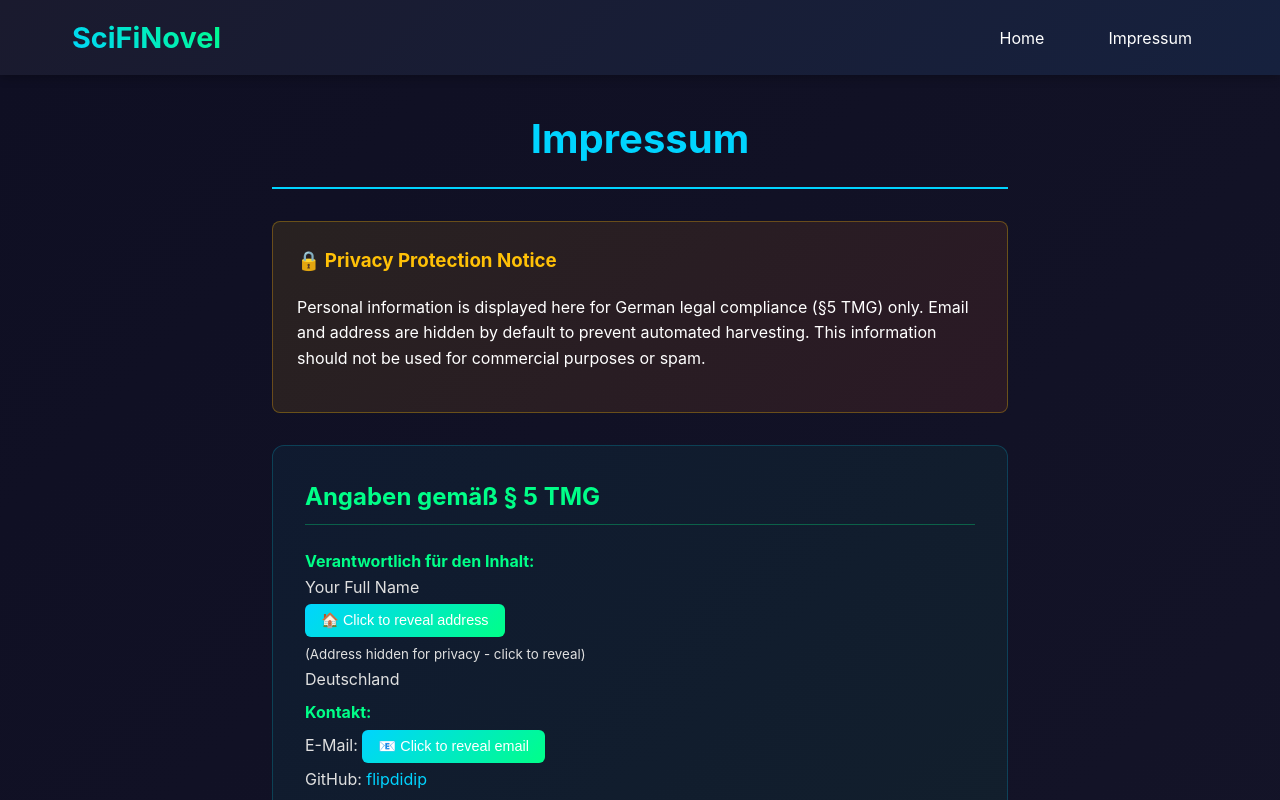
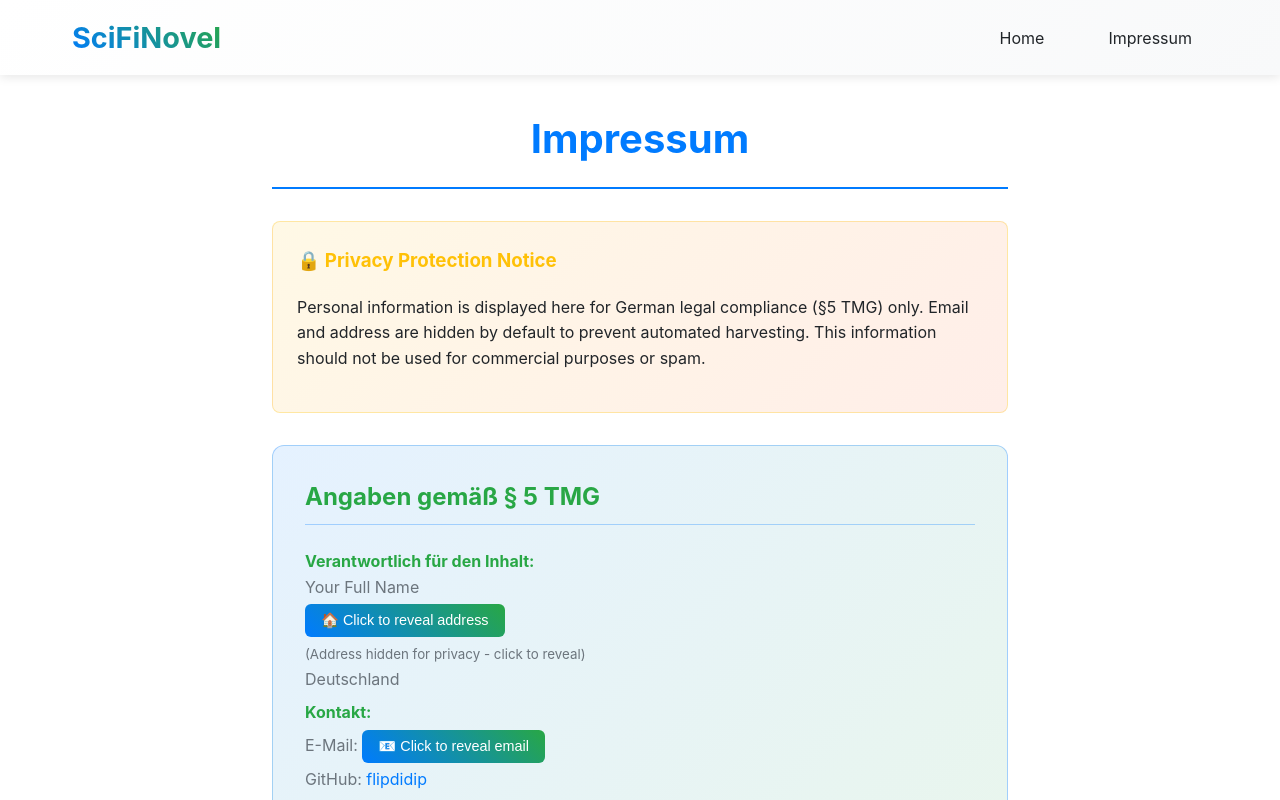
Before and after one commit to flipdidip/SciFiNovel, a React (Vite) app: page /SciFiNovel/impressum in a window 1280 px wide. Shown: the top 800 px of the page. Built offline with nearby package versions, Linux system fonts and the light colour scheme.

Commit message:
Dark and light mode

```diff
--- a/src/App.css
+++ b/src/App.css
@@ -2,8 +2,8 @@
   margin: 0;
   padding: 0;
   min-height: 100vh;
-  background: linear-gradient(135deg, #0f0f23, #1a1a2e);
-  color: white;
+  background: var(--bg-primary);
+  color: var(--text-primary);
 }
 
 * {
@@ -17,24 +17,24 @@ body {
     sans-serif;
   -webkit-font-smoothing: antialiased;
   -moz-osx-font-smoothing: grayscale;
-  background: linear-gradient(135deg, #0f0f23, #1a1a2e);
+  background: var(--bg-primary);
 }
 
 /* Global link styles */
 a {
-  color: #00d4ff;
+  color: var(--accent-primary);
   text-decoration: none;
 }
 
 a:hover {
-  color: #00ff88;
+  color: var(--accent-secondary);
 }
 
 /* Global button styles */
 button {
-  background: linear-gradient(135deg, #00d4ff, #00ff88);
+  background: var(--accent-gradient);
   border: none;
-  color: white;
+  color: var(--text-inverse);
   padding: 0.75rem 1.5rem;
   border-radius: 6px;
   cursor: pointer;
@@ -53,14 +53,14 @@ button:hover {
 }
 
 ::-webkit-scrollbar-track {
-  background: #1a1a2e;
+  background: var(--scrollbar-track);
 }
 
 ::-webkit-scrollbar-thumb {
-  background: #00d4ff;
+  background: var(--scrollbar-thumb);
   border-radius: 4px;
 }
 
 ::-webkit-scrollbar-thumb:hover {
-  background: #00ff88;
+  background: var(--scrollbar-thumb-hover);
 }
--- a/src/components/Header.css
+++ b/src/components/Header.css
@@ -1,8 +1,8 @@
 .header {
-  background: linear-gradient(135deg, #1a1a2e, #16213e);
-  color: white;
+  background: var(--bg-header);
+  color: var(--text-primary);
   padding: 1rem 0;
-  box-shadow: 0 2px 10px rgba(0, 0, 0, 0.3);
+  box-shadow: 0 2px 10px var(--shadow-color);
   position: sticky;
   top: 0;
   z-index: 100;
@@ -25,7 +25,7 @@
 .logo h1 {
   margin: 0;
   font-size: 1.8rem;
-  background: linear-gradient(45deg, #00d4ff, #00ff88);
+  background: var(--accent-gradient);
   -webkit-background-clip: text;
   -webkit-text-fill-color: transparent;
   background-clip: text;
@@ -37,7 +37,7 @@
 }
 
 .nav-link {
-  color: white;
+  color: var(--text-primary);
   text-decoration: none;
   padding: 0.5rem 1rem;
   border-radius: 4px;
@@ -46,11 +46,11 @@
 }
 
 .nav-link:hover {
-  background: rgba(255, 255, 255, 0.1);
+  background: var(--hover-overlay);
   transform: translateY(-2px);
 }
 
 .nav-link.active {
-  background: rgba(0, 212, 255, 0.2);
-  border: 1px solid #00d4ff;
+  background: var(--active-overlay);
+  border: 1px solid var(--accent-primary);
 }
--- a/src/components/Layout.css
+++ b/src/components/Layout.css
@@ -1,11 +1,11 @@
 .layout {
   min-height: 100vh;
-  background: linear-gradient(135deg, #0f0f23, #1a1a2e);
-  color: white;
+  background: var(--bg-primary);
+  color: var(--text-primary);
 }
 
 .main-content {
   min-height: calc(100vh - 80px);
   overflow-y: auto;
-  background: linear-gradient(135deg, #0f0f23, #1a1a2e);
+  background: var(--bg-primary);
 }
--- a/src/index.css
+++ b/src/index.css
@@ -3,14 +3,86 @@
   line-height: 1.5;
   font-weight: 400;
 
-  color-scheme: dark;
-  color: rgba(255, 255, 255, 0.9);
-  background: linear-gradient(135deg, #0f0f23, #1a1a2e);
-
   font-synthesis: none;
   text-rendering: optimizeLegibility;
   -webkit-font-smoothing: antialiased;
   -moz-osx-font-smoothing: grayscale;
+}
+
+/* Light mode variables (default) */
+:root {
+  color-scheme: light;
+
+  /* Background colors */
+  --bg-primary: #ffffff;
+  --bg-secondary: #f8f9fa;
+  --bg-gradient: linear-gradient(135deg, #f0f2f5, #e9ecef);
+  --bg-header: linear-gradient(135deg, #ffffff, #f8f9fa);
+  --bg-hero: linear-gradient(
+    135deg,
+    rgba(0, 123, 255, 0.1),
+    rgba(40, 167, 69, 0.1)
+  );
+
+  /* Text colors */
+  --text-primary: #212529;
+  --text-secondary: #6c757d;
+  --text-inverse: #ffffff;
+
+  /* Accent colors */
+  --accent-primary: #007bff;
+  --accent-secondary: #28a745;
+  --accent-gradient: linear-gradient(45deg, #007bff, #28a745);
+
+  /* Border and shadow colors */
+  --border-color: rgba(0, 123, 255, 0.3);
+  --shadow-color: rgba(0, 0, 0, 0.1);
+  --scrollbar-track: #e9ecef;
+  --scrollbar-thumb: #007bff;
+  --scrollbar-thumb-hover: #28a745;
+
+  /* Interactive states */
+  --hover-overlay: rgba(0, 0, 0, 0.05);
+  --active-overlay: rgba(0, 123, 255, 0.1);
+}
+
+/* Dark mode variables */
+@media (prefers-color-scheme: dark) {
+  :root {
+    color-scheme: dark;
+
+    /* Background colors */
+    --bg-primary: linear-gradient(135deg, #0f0f23, #1a1a2e);
+    --bg-secondary: #1a1a2e;
+    --bg-gradient: linear-gradient(135deg, #0f0f23, #1a1a2e);
+    --bg-header: linear-gradient(135deg, #1a1a2e, #16213e);
+    --bg-hero: linear-gradient(
+      135deg,
+      rgba(0, 212, 255, 0.1),
+      rgba(0, 255, 136, 0.1)
+    );
+
+    /* Text colors */
+    --text-primary: rgba(255, 255, 255, 0.9);
+    --text-secondary: rgba(255, 255, 255, 0.7);
+    --text-inverse: #212529;
+
+    /* Accent colors */
+    --accent-primary: #00d4ff;
+    --accent-secondary: #00ff88;
+    --accent-gradient: linear-gradient(45deg, #00d4ff, #00ff88);
+
+    /* Border and shadow colors */
+    --border-color: rgba(0, 212, 255, 0.3);
+    --shadow-color: rgba(0, 0, 0, 0.3);
+    --scrollbar-track: #1a1a2e;
+    --scrollbar-thumb: #00d4ff;
+    --scrollbar-thumb-hover: #00ff88;
+
+    /* Interactive states */
+    --hover-overlay: rgba(255, 255, 255, 0.1);
+    --active-overlay: rgba(0, 212, 255, 0.2);
+  }
 }
 
 * {
@@ -22,7 +94,8 @@ body {
   padding: 0;
   min-width: 320px;
   min-height: 100vh;
-  background: linear-gradient(135deg, #0f0f23, #1a1a2e);
+  background: var(--bg-primary);
+  color: var(--text-primary);
   overflow-x: hidden;
 }
 
--- a/src/pages/HomePage.css
+++ b/src/pages/HomePage.css
@@ -7,20 +7,16 @@
 .hero-section {
   text-align: center;
   padding: 3rem 0;
-  background: linear-gradient(
-    135deg,
-    rgba(0, 212, 255, 0.1),
-    rgba(0, 255, 136, 0.1)
-  );
+  background: var(--bg-hero);
   border-radius: 12px;
   margin-bottom: 3rem;
-  border: 1px solid rgba(0, 212, 255, 0.3);
+  border: 1px solid var(--border-color);
 }
 
 .hero-section h1 {
   font-size: 3rem;
   margin: 0 0 1rem 0;
-  background: linear-gradient(45deg, #00d4ff, #00ff88);
+  background: var(--accent-gradient);
   -webkit-background-clip: text;
   -webkit-text-fill-color: transparent;
   background-clip: text;
@@ -28,7 +24,7 @@
 
 .hero-subtitle {
   font-size: 1.3rem;
-  color: #00d4ff;
+  color: var(--accent-primary);
   margin: 0 0 1.5rem 0;
   font-weight: 300;
 }
@@ -41,7 +37,7 @@
 .hero-description p {
   font-size: 1.1rem;
   line-height: 1.6;
-  color: #e0e0e0;
+  color: var(--text-secondary);
 }
 
 .features-section {
@@ -52,7 +48,7 @@
   text-align: center;
   font-size: 2.5rem;
   margin: 0 0 2rem 0;
-  color: #00d4ff;
+  color: var(--accent-primary);
 }
 
 .features-grid {
@@ -63,18 +59,18 @@
 }
 
 .feature-card {
-  background: linear-gradient(135deg, #1a1a2e, #16213e);
+  background: var(--bg-header);
   padding: 2rem;
   border-radius: 12px;
   text-align: center;
-  border: 1px solid rgba(0, 212, 255, 0.2);
+  border: 1px solid var(--border-color);
   transition: all 0.3s ease;
 }
 
 .feature-card:hover {
   transform: translateY(-5px);
-  border-color: #00d4ff;
-  box-shadow: 0 10px 30px rgba(0, 212, 255, 0.2);
+  border-color: var(--accent-primary);
+  box-shadow: 0 10px 30px var(--border-color);
 }
 
 .feature-icon {
@@ -83,13 +79,13 @@
 }
 
 .feature-card h3 {
-  color: #00ff88;
+  color: var(--accent-secondary);
   margin: 0 0 1rem 0;
   font-size: 1.3rem;
 }
 
 .feature-card p {
-  color: #e0e0e0;
+  color: var(--text-secondary);
   line-height: 1.5;
   margin: 0;
 }
--- a/src/pages/ImpressumPage.css
+++ b/src/pages/ImpressumPage.css
@@ -7,41 +7,37 @@
 
 .impressum-content h1 {
   font-size: 2.5rem;
-  color: #00d4ff;
+  color: var(--accent-primary);
   text-align: center;
   margin: 0 0 2rem 0;
   padding-bottom: 1rem;
-  border-bottom: 2px solid #00d4ff;
+  border-bottom: 2px solid var(--accent-primary);
 }
 
 .impressum-section {
   margin-bottom: 2.5rem;
-  background: linear-gradient(
-    135deg,
-    rgba(0, 212, 255, 0.05),
-    rgba(0, 255, 136, 0.05)
-  );
+  background: var(--bg-hero);
   padding: 2rem;
   border-radius: 12px;
-  border: 1px solid rgba(0, 212, 255, 0.2);
+  border: 1px solid var(--border-color);
 }
 
 .impressum-section h2 {
-  color: #00ff88;
+  color: var(--accent-secondary);
   font-size: 1.5rem;
   margin: 0 0 1.5rem 0;
   padding-bottom: 0.5rem;
-  border-bottom: 1px solid rgba(0, 255, 136, 0.3);
+  border-bottom: 1px solid var(--border-color);
 }
 
 .impressum-section h3 {
-  color: #00d4ff;
+  color: var(--accent-primary);
   font-size: 1.2rem;
   margin: 0 0 0.5rem 0;
 }
 
 .info-block {
-  color: #e0e0e0;
+  color: var(--text-secondary);
 }
 
 .info-block p {
@@ -67,9 +63,9 @@
 }
 
 .reveal-button {
-  background: linear-gradient(135deg, #00d4ff, #00ff88);
+  background: var(--accent-gradient);
   border: none;
-  color: white;
+  color: var(--text-inverse);
   padding: 0.5rem 1rem;
   border-radius: 6px;
   cursor: pointer;
@@ -84,8 +80,8 @@
 }
 
 .contact-preference {
-  background: rgba(0, 212, 255, 0.1);
-  border-left: 3px solid #00d4ff;
+  background: var(--active-overlay);
+  border-left: 3px solid var(--accent-primary);
   padding: 1rem;
   margin-top: 1rem;
   border-radius: 0 6px 6px 0;
@@ -98,22 +94,22 @@
 
 .info-block li {
   margin: 0.5rem 0;
-  color: #e0e0e0;
+  color: var(--text-secondary);
 }
 
 .info-block a {
-  color: #00d4ff;
+  color: var(--accent-primary);
   text-decoration: none;
   transition: color 0.3s ease;
 }
 
 .info-block a:hover {
-  color: #00ff88;
+  color: var(--accent-secondary);
   text-decoration: underline;
 }
 
 .info-block strong {
-  color: #00ff88;
+  color: var(--accent-secondary);
 }
 
 @media (max-width: 768px) {
```
